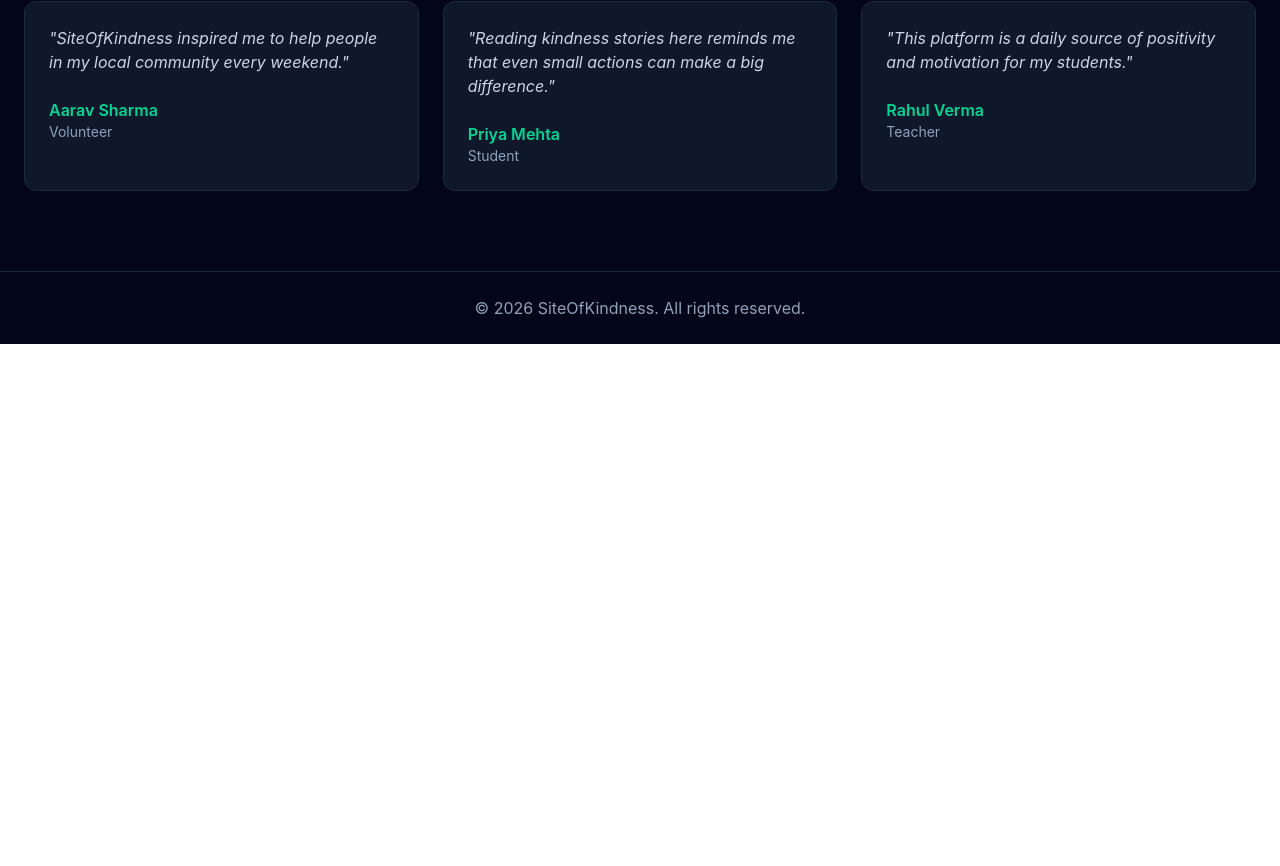
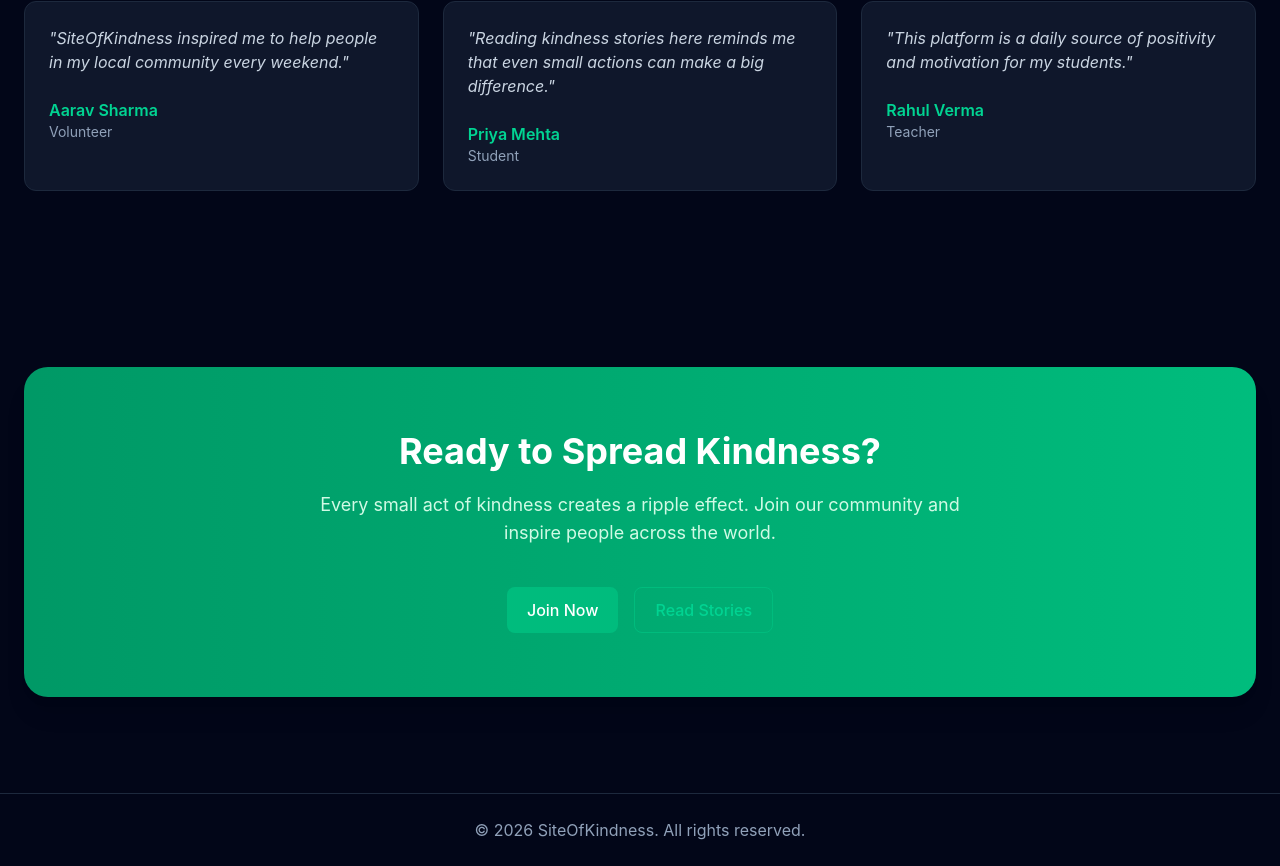
Before and after one commit to surajdeveloperofficial/SiteOfKindness, a React (Vite) app in the folder client/: page / in a window 1280 px wide. Shown: the part 1529-2395 px from the top of the page. Before the commit the page ends 1873 px from the top, so only its background shows below. Built offline with nearby package versions, Linux system fonts and the light colour scheme.

Commit message:
feat: add call-to-action section to homepage

```diff
--- /dev/null
+++ b/client/src/components/home/CTA.jsx
@@ -0,0 +1,37 @@
+import Container from "../common/Container";
+import Button from "../common/Button";
+
+function CTA() {
+  return (
+    <section className="py-24">
+      <Container>
+        <div className="rounded-3xl bg-gradient-to-r from-emerald-600 to-emerald-500 px-8 py-16 text-center shadow-xl">
+
+          <h2 className="text-4xl font-bold text-white">
+            Ready to Spread Kindness?
+          </h2>
+
+          <p className="mx-auto mt-5 max-w-2xl text-lg text-emerald-100">
+            Every small act of kindness creates a ripple effect.
+            Join our community and inspire people across the world.
+          </p>
+
+          <div className="mt-10 flex flex-wrap justify-center gap-4">
+
+            <Button>
+              Join Now
+            </Button>
+
+            <Button variant="secondary">
+              Read Stories
+            </Button>
+
+          </div>
+
+        </div>
+      </Container>
+    </section>
+  );
+}
+
+export default CTA;
--- a/client/src/pages/Home/Home.jsx
+++ b/client/src/pages/Home/Home.jsx
@@ -2,6 +2,7 @@ import Hero from "../../components/home/Hero";
 import Features from "../../components/home/Features";
 import Stats from "../../components/home/Stats";
 import Testimonials from "../../components/home/Testimonials";
+import CTA from "../../components/home/CTA";
 function Home() {
   return (
     <>
@@ -9,6 +10,7 @@ function Home() {
       <Features/>
       <Stats/>
        <Testimonials />
+       <CTA />
     </>
   );
 }
```
